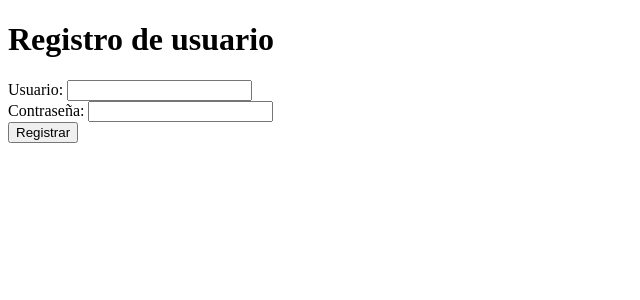
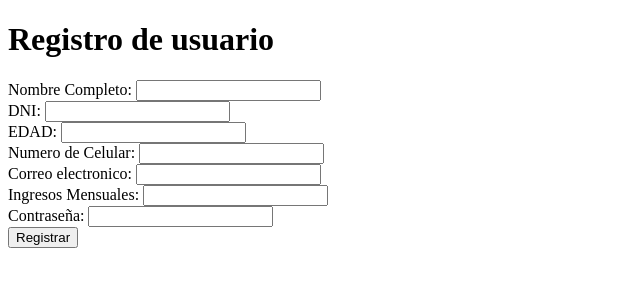
Before and after one commit to ManuGZ/FinanzasWeb, a Flask app: page /register in a window 1280 px wide. Shown: the top 300 px of the page, without its empty margins (0-640 px from the left). Run offline with Flask 3, Linux system fonts and the light colour scheme.

Commit message:
Update register.html

```diff
--- a/BankApp/templates/register.html
+++ b/BankApp/templates/register.html
@@ -8,8 +8,23 @@
   <body>
     <h1>Registro de usuario</h1>
     <form method="post" action="{{ url_for('registro') }}">
-      <label for="nombre_usuario">Usuario:</label>
-      <input type="text" id="nombre_usuario" name="nombre_usuario" required />
+      <label for="nombre">Nombre Completo:</label>
+      <input type="text" id="nombre" name="nombre" required />
+      <br />
+      <label for="dni">DNI:</label>
+      <input type="text" id="dni" name="dni" required />
+      <br />
+      <label for="edad">EDAD:</label>
+      <input type="number" id="edad" name="edad" required />
+      <br />
+      <label for="telefono">Numero de Celular:</label>
+      <input type="text" id="telefono" name="telefono" required />
+      <br />
+      <label for="correo">Correo electronico:</label>
+      <input type="email" id="correo" name="correo" required />
+      <br />
+      <label for="ingresos">Ingresos Mensuales:</label>
+      <input type="number" id="ingresos" name="ingresos" required />
       <br />
       <label for="contrasenia">Contraseña:</label>
       <input type="password" id="contrasenia" name="contrasenia" required />
```
